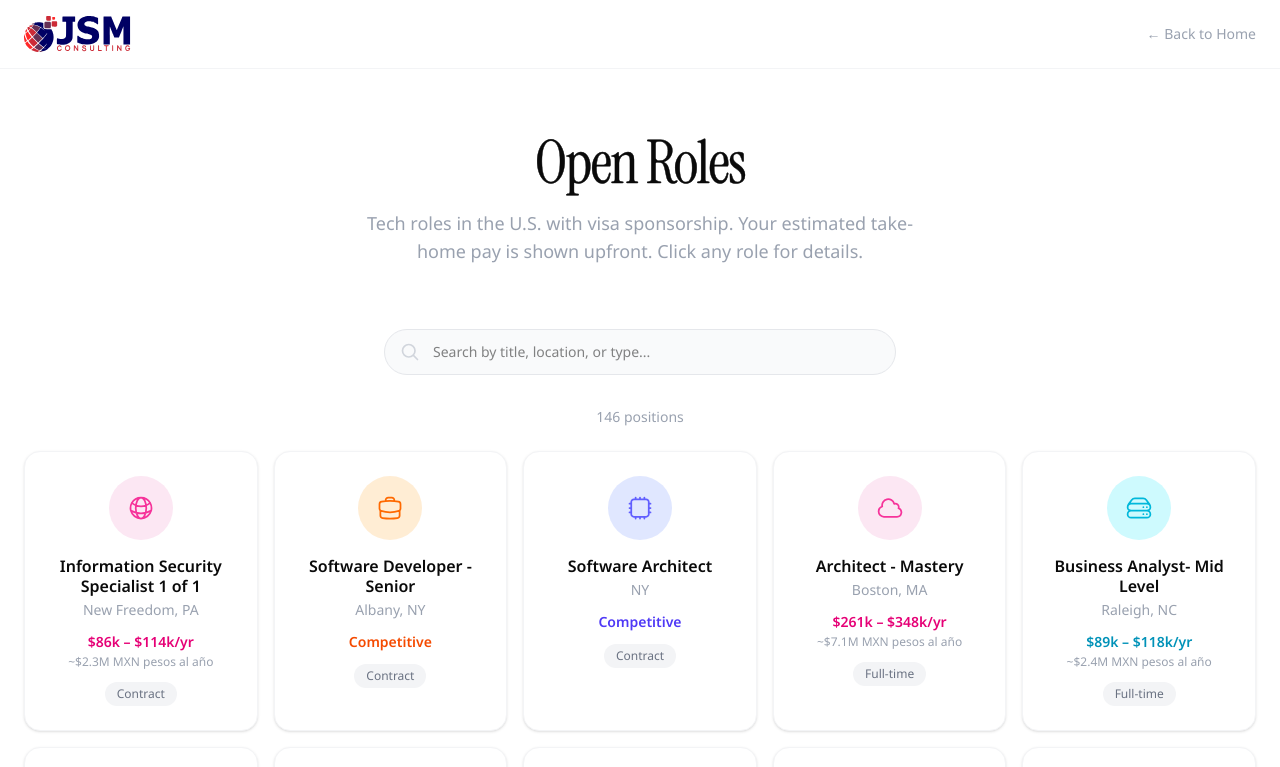
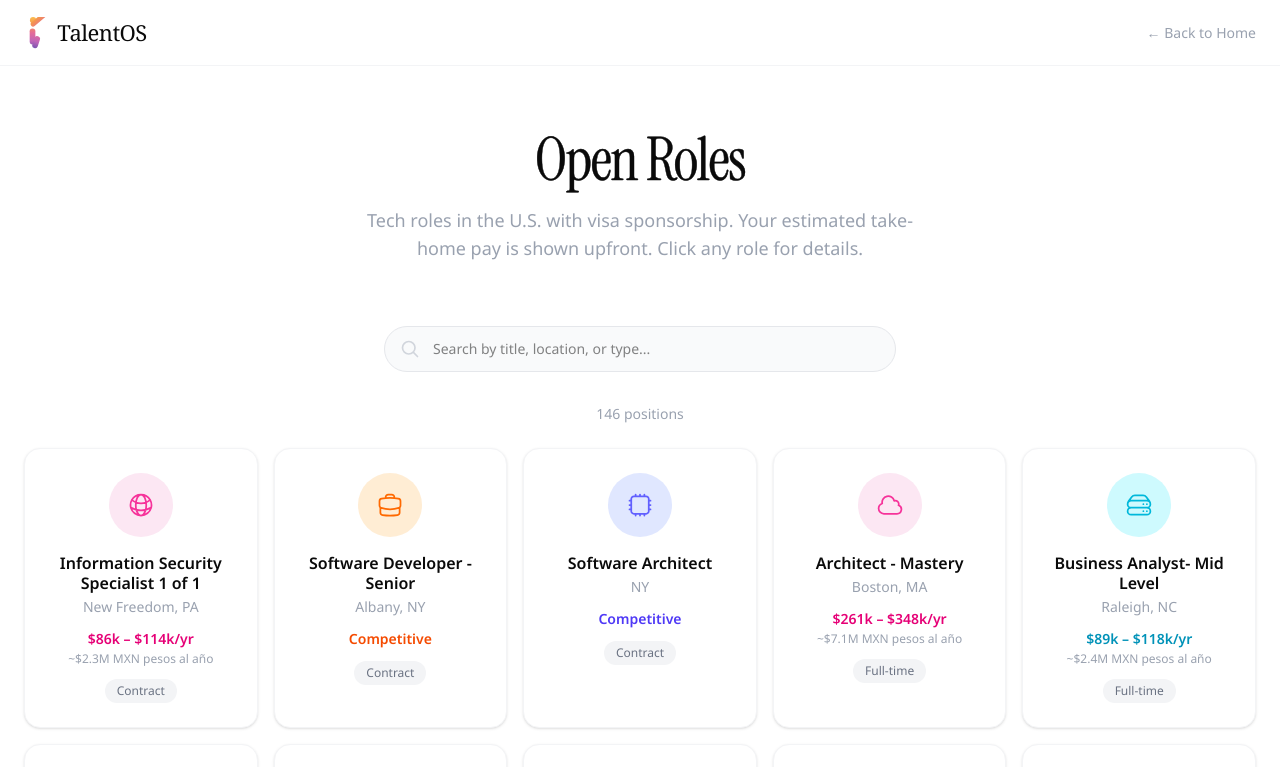
Before and after one commit to maryreds/puente-tech, a Next.js app: page /empleos in a window 1280 px wide. Shown: the top 767 px of the page. Built offline with nearby package versions, Linux system fonts and the light colour scheme.

Commit message:
Replace JSM logo with TalentOS branding on empleos page header
Co-Authored-By: Claude Opus 4.6 (1M context) <noreply@anthropic.com>

```diff
--- a/src/app/empleos/page.tsx
+++ b/src/app/empleos/page.tsx
@@ -12,12 +12,18 @@ export default function EmpleosPage() {
       {/* Header */}
       <header className="border-b border-gray-100">
         <div className="mx-auto max-w-7xl px-6 py-4 flex items-center justify-between">
-          <a href="/" className="flex items-center shrink-0">
+          <a href="/" className="flex items-center gap-2 shrink-0">
             <img
-              src="/jsm-logo.svg"
-              alt="JSM Consulting"
-              className="h-9 w-auto"
+              src="/talentos-icon.svg"
+              alt="TalentOS"
+              className="h-8 w-auto"
             />
+            <span
+              className="text-[22px] tracking-tight text-foreground"
+              style={{ fontFamily: "'Georgia', 'Times New Roman', serif", fontWeight: 400 }}
+            >
+              TalentOS
+            </span>
           </a>
           <a
             href="/"
```
